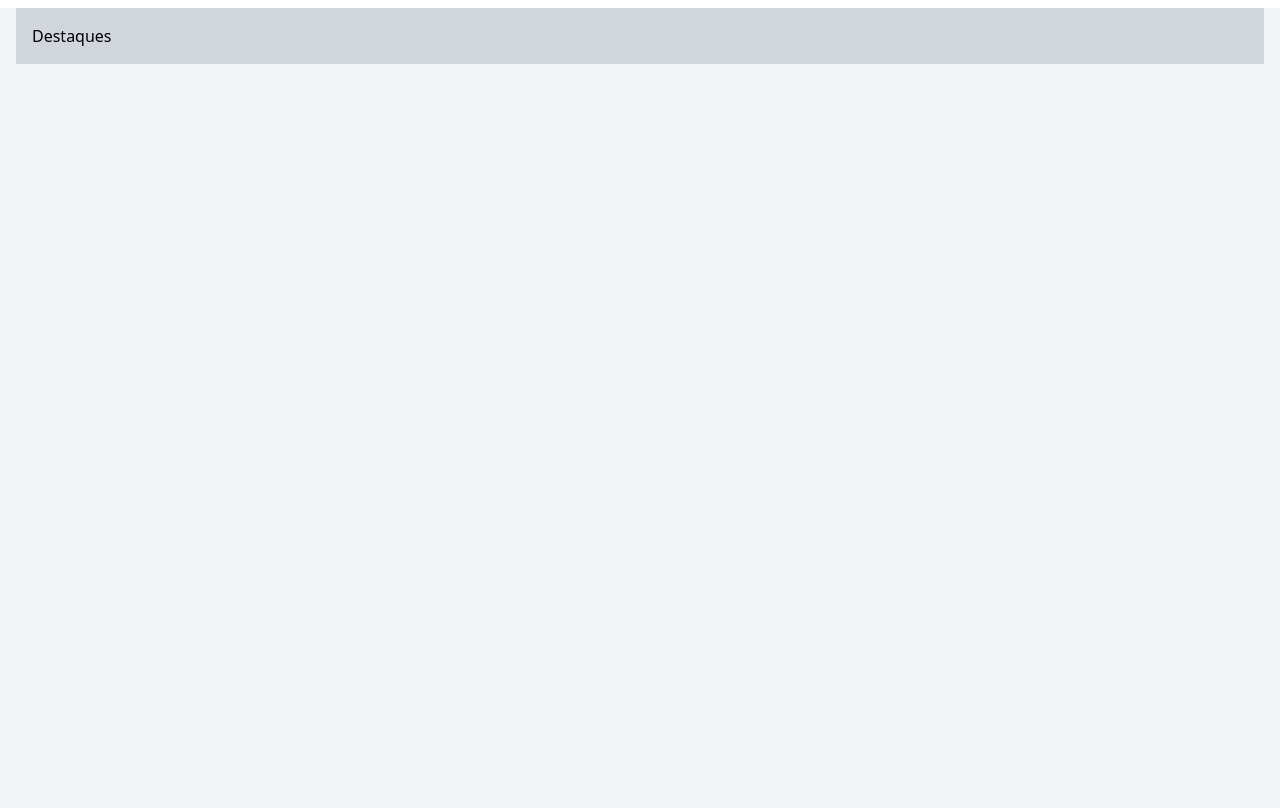
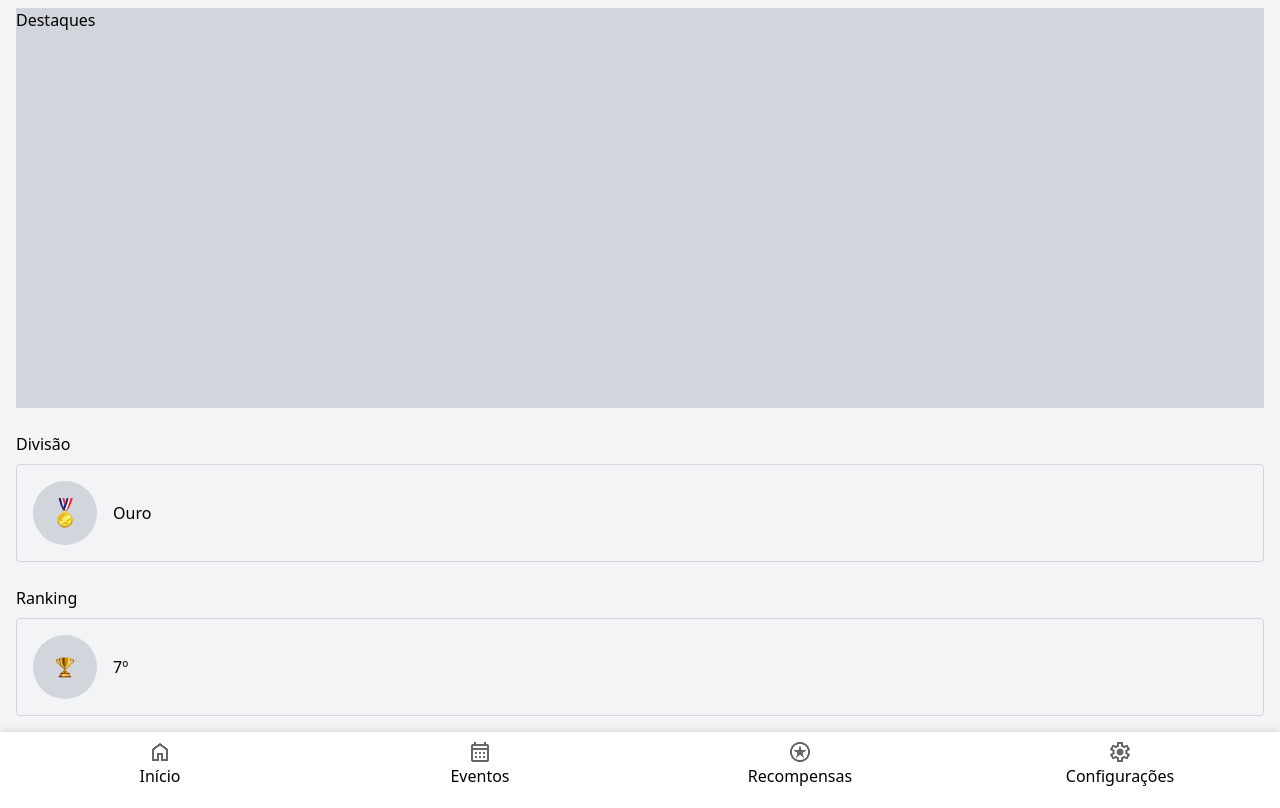
Before and after one commit to fabriciorostand/swiftbore-frontend, a website: page src/pages/dashboard.html in a window 1280 px wide. Shown: the part 64-872 px from the top of the page. Drawn offline with Linux system fonts and the light colour scheme.

Commit message:
feat: add dashboard UI layout and navigation assets

```diff
--- a/src/pages/dashboard.html
+++ b/src/pages/dashboard.html
@@ -9,7 +9,7 @@
 
     <title>Swiftbore</title>
 </head>
-<body>
+<body class="flex flex-col min-h-screen">
     <header class="bg-orange-400 px-6 py-2 flex items-center justify-between shadow-md">
         <!-- Menu icon -->
         <div>
@@ -28,10 +28,52 @@
             </div>
         </div>
     </header>
-    <main class="bg-gray-100 min-h-screen">
-        <div class="bg-gray-300 m-4 p-4">
+    <main class="bg-gray-100 flex-1 p-4">
+        <!-- Week highlights -->
+        <div class="bg-gray-300 h-100">
             Destaques
         </div>
+
+        <!-- Division info -->
+        <h2 class="mt-6">Divisão</h2>
+        <a class="border border-gray-300 rounded-sm mt-2 p-4 flex items-center gap-4" href="">
+            <div class="w-16 h-16 flex items-center justify-center bg-gray-300 rounded-full">
+                <img src="../assets/images/gold-division.png" alt="Ícone da divisão">
+            </div>
+            <span>
+                Ouro
+            </span>
+        </a>
+
+        <!-- Ranking info -->
+        <h2 class="mt-6">Ranking</h2>
+        <a class="border border-gray-300 rounded-sm mt-2 p-4 flex items-center gap-4" href="">
+            <div class="w-16 h-16 flex items-center justify-center bg-gray-300 rounded-full">
+                <img src="../assets/images/trophie.png" alt="Ícone do ranking">
+            </div>
+            7º
+        </a>
     </main>
+    <footer class="flex bg-white text-black text-center shadow-[0_-2px_6px_rgba(0,0,0,0.1)]">
+        <a class="flex flex-1 flex-col items-center p-2 hover:bg-gray-100" href="./dashboard.html">
+            <img src="../assets/images/home.png" alt="Início">
+            Início
+        </a>
+
+        <a class="flex flex-1 flex-col items-center p-2 hover:bg-gray-100" href="">
+            <img src="../assets/images/calendar.png" alt="Eventos">
+            Eventos
+        </a>
+
+        <a class="flex flex-1 flex-col items-center p-2 hover:bg-gray-100" href="">
+            <img src="../assets/images/stars.png" alt="Recompensas">
+            Recompensas
+        </a>
+
+        <a class="flex flex-1 flex-col items-center p-2 hover:bg-gray-100" href="">
+            <img src="../assets/images/settings.png" alt="Configurações">
+            Configurações
+        </a>
+    </footer>
     </body>
 </html>
```
Also changed, not shown: src/assets/images/calendar.png (added), src/assets/images/gold-division.png (added), src/assets/images/home.png (added), src/assets/images/settings.png (added), src/assets/images/stars.png (added), src/assets/images/trophie.png (added), src/styles/tailwind/output.css.
